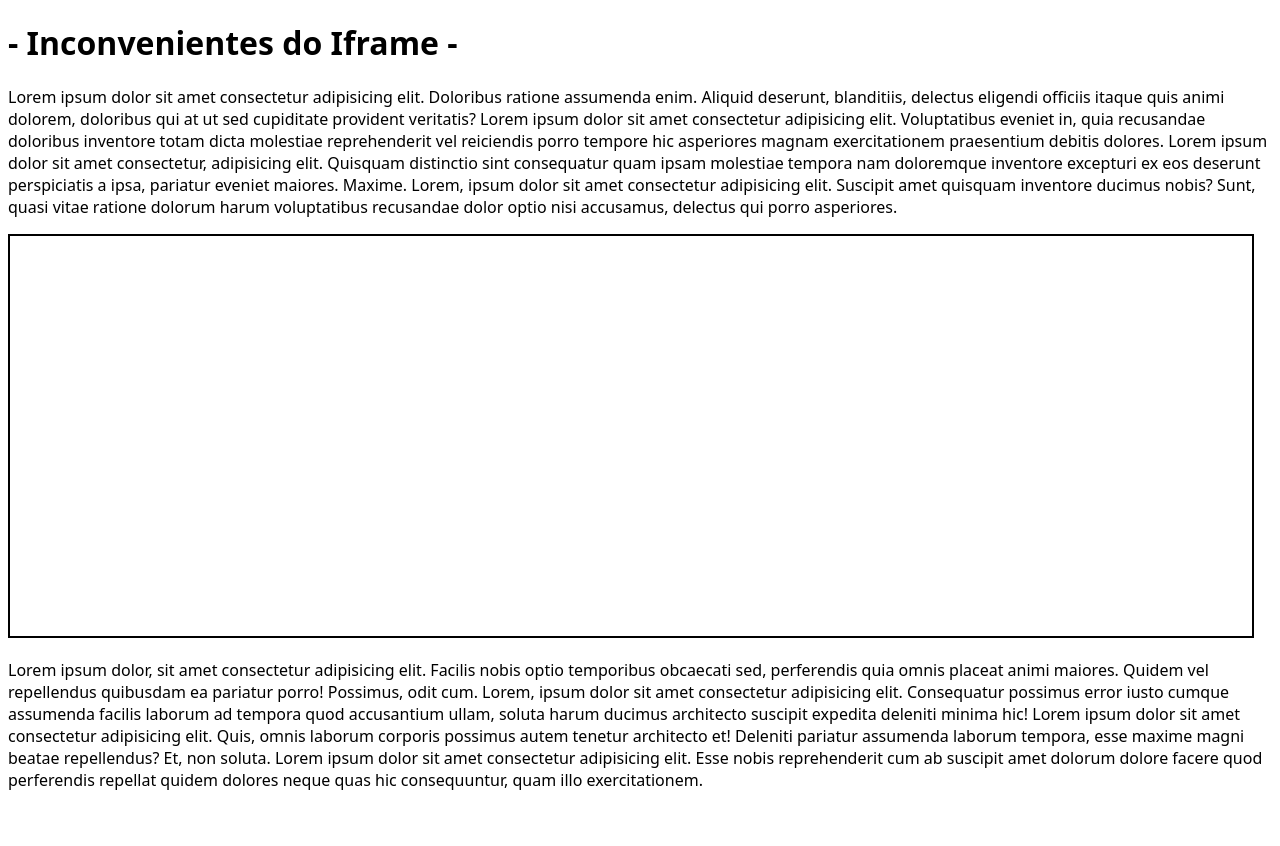
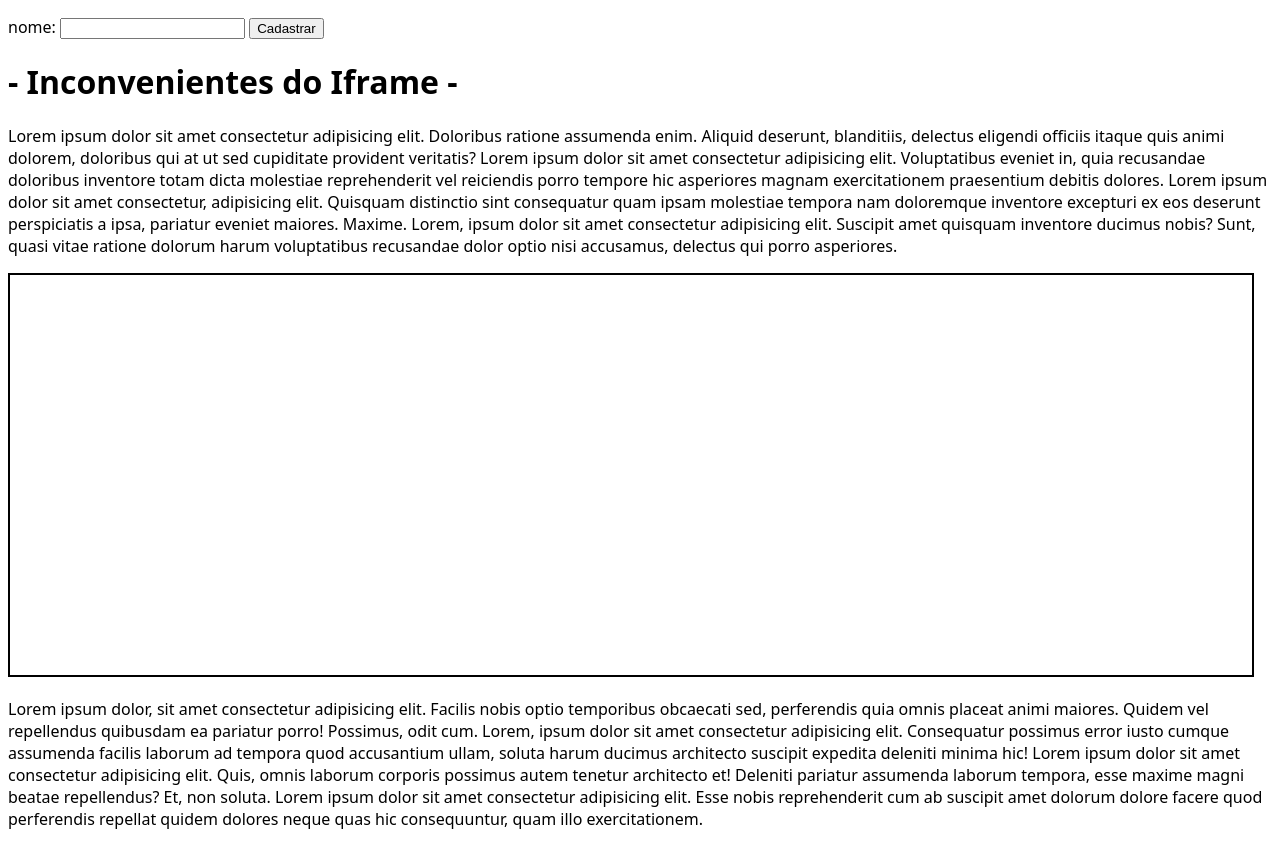
Before and after one commit to Estefano-M/HTML-CSS, a plain HTML site: page capitulo-04/brincando.html in a window 1280 px wide. Before the commit the page ends 807 px from the top, so only its background shows below. Drawn offline with Linux system fonts and the light colour scheme.

Commit message:
made some changes

```diff
--- a/capitulo-04/brincando.html
+++ b/capitulo-04/brincando.html
@@ -18,12 +18,24 @@
     </style>
 </head>
 <body>
+
+    <form action="brincando.html" method="get">
+        <p>
+            nome:
+            <input type="text" name="username" id="user1">
+            <input type="submit" value="Cadastrar">
+        </p>
+    </form>
+
     <h1> - Inconvenientes do Iframe -</h1>
 
     <p>Lorem ipsum dolor sit amet consectetur adipisicing elit. Doloribus ratione assumenda enim. Aliquid deserunt, blanditiis, delectus eligendi officiis itaque quis animi dolorem, doloribus qui at ut sed cupiditate provident veritatis? Lorem ipsum dolor sit amet consectetur adipisicing elit. Voluptatibus eveniet in, quia recusandae doloribus inventore totam dicta molestiae reprehenderit vel reiciendis porro tempore hic asperiores magnam exercitationem praesentium debitis dolores.  Lorem ipsum dolor sit amet consectetur, adipisicing elit. Quisquam distinctio sint consequatur quam ipsam molestiae tempora nam doloremque inventore excepturi ex eos deserunt perspiciatis a ipsa, pariatur eveniet maiores. Maxime. Lorem, ipsum dolor sit amet consectetur adipisicing elit. Suscipit amet quisquam inventore ducimus nobis? Sunt, quasi vitae ratione dolorum harum voluptatibus recusandae dolor optio nisi accusamus, delectus qui porro asperiores.</p>
 
-    <iframe src="" frameborder="0"></iframe>
+    <iframe src="" frameborder="0">
+        Seu navegador não é compatível com isso!
+    </iframe>
 
     <p>Lorem ipsum dolor, sit amet consectetur adipisicing elit. Facilis nobis optio temporibus obcaecati sed, perferendis quia omnis placeat animi maiores. Quidem vel repellendus quibusdam ea pariatur porro! Possimus, odit cum. Lorem, ipsum dolor sit amet consectetur adipisicing elit. Consequatur possimus error iusto cumque assumenda facilis laborum ad tempora quod accusantium ullam, soluta harum ducimus architecto suscipit expedita deleniti minima hic! Lorem ipsum dolor sit amet consectetur adipisicing elit. Quis, omnis laborum corporis possimus autem tenetur architecto et! Deleniti pariatur assumenda laborum tempora, esse maxime magni beatae repellendus? Et, non soluta. Lorem ipsum dolor sit amet consectetur adipisicing elit. Esse nobis reprehenderit cum ab suscipit amet dolorum dolore facere quod perferendis repellat quidem dolores neque quas hic consequuntur, quam illo exercitationem.</p>
+
 </body>
 </html>
```
